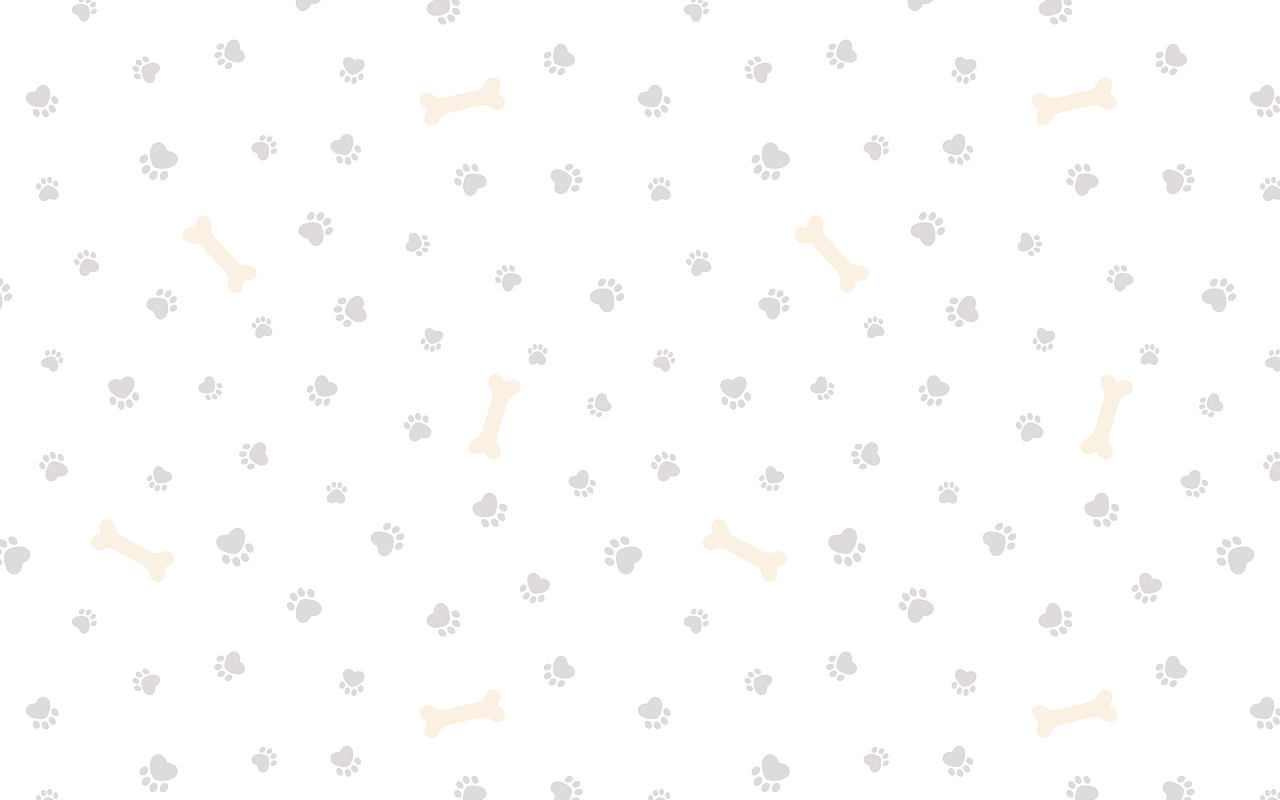
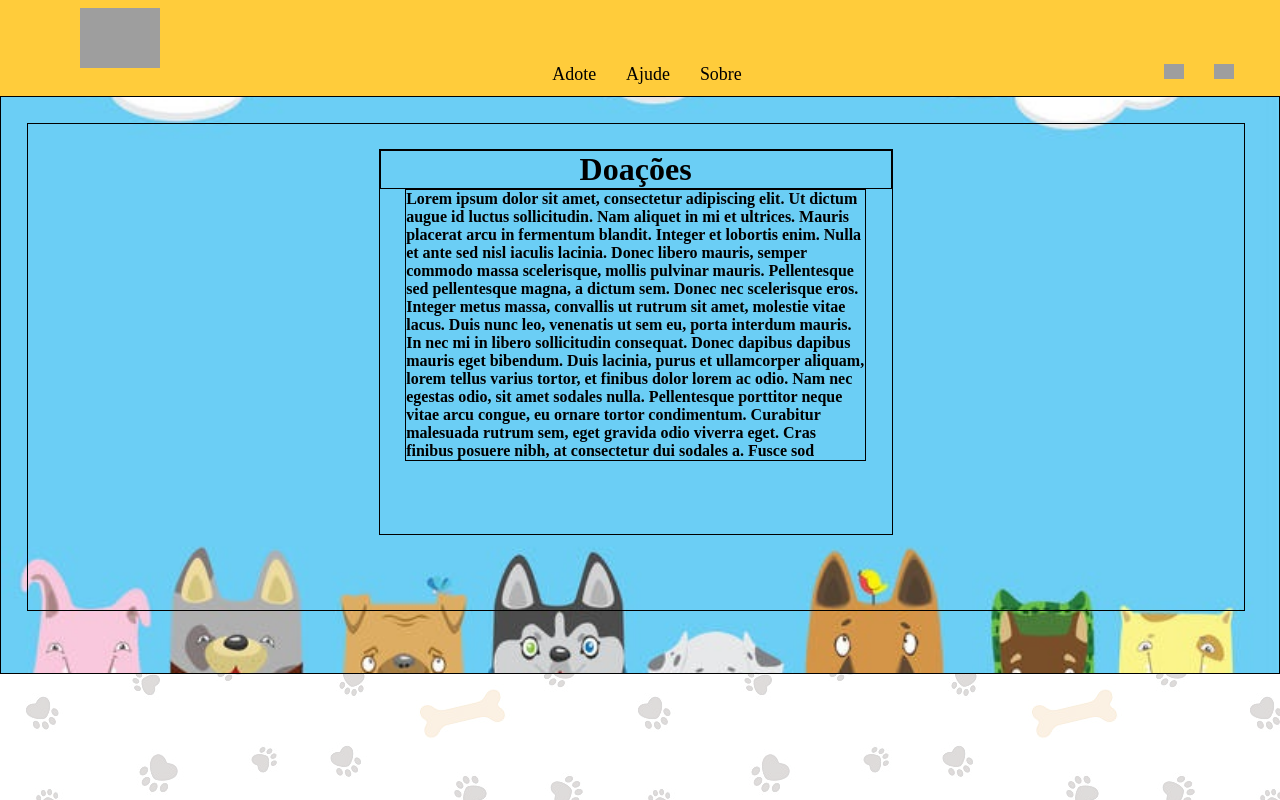
Before and after one commit to amedeirosg/irmaoanimalPL, a React (Create React App) app: page /ajude in a window 1280 px wide. Before the commit this address had no page. Built offline with nearby package versions, Linux system fonts and the light colour scheme; grey boxes are pictures that could not be loaded; a web font is replaced by a local one.

Commit message:
creating help screen

```diff
--- a/src/App.js
+++ b/src/App.js
@@ -1,5 +1,6 @@
 import Conteudo from "./components/Conteudo.js";
 import Adote from "./components/Adote.js";
+import Ajude from "./components/Ajude.js";
 import { BrowserRouter as Router, Routes, Route } from "react-router-dom";
 function App() {
   return (
@@ -8,6 +9,7 @@ function App() {
         <Routes>
           <Route path="/" element={<Conteudo />} />
           <Route path="/adote" element={<Adote />} />
+          <Route path="/ajude" element={<Ajude />} />
         </Routes>
       </Router>
     </div>
--- a/src/components/Ajude.js
+++ b/src/components/Ajude.js
@@ -0,0 +1,43 @@
+import React from "react";
+import Header from "../components/Header.js";
+import fundoPets from "../imgs/pets-fundo-ajude.jpg";
+import "../styles/ajude.css";
+function Ajude() {
+  return (
+    <div className="container-ajude">
+      <Header />
+      <div className="container-doacoes">
+        <img id="img-fundo" src={fundoPets}></img>
+        <div className="container-informacoes">
+          <div className="doacoes">
+            <div className="doacoes-titulo">
+              <h1>Doações</h1>
+            </div>
+            <div className="doacoes-texto">
+              <h4>
+                Lorem ipsum dolor sit amet, consectetur adipiscing elit. Ut
+                dictum augue id luctus sollicitudin. Nam aliquet in mi et
+                ultrices. Mauris placerat arcu in fermentum blandit. Integer et
+                lobortis enim. Nulla et ante sed nisl iaculis lacinia. Donec
+                libero mauris, semper commodo massa scelerisque, mollis pulvinar
+                mauris. Pellentesque sed pellentesque magna, a dictum sem. Donec
+                nec scelerisque eros. Integer metus massa, convallis ut rutrum
+                sit amet, molestie vitae lacus. Duis nunc leo, venenatis ut sem
+                eu, porta interdum mauris. In nec mi in libero sollicitudin
+                consequat. Donec dapibus dapibus mauris eget bibendum. Duis
+                lacinia, purus et ullamcorper aliquam, lorem tellus varius
+                tortor, et finibus dolor lorem ac odio. Nam nec egestas odio,
+                sit amet sodales nulla. Pellentesque porttitor neque vitae arcu
+                congue, eu ornare tortor condimentum. Curabitur malesuada rutrum
+                sem, eget gravida odio viverra eget. Cras finibus posuere nibh,
+                at consectetur dui sodales a. Fusce sod
+              </h4>
+            </div>
+          </div>
+        </div>
+      </div>
+    </div>
+  );
+}
+
+export default Ajude;
--- a/src/components/Header.js
+++ b/src/components/Header.js
@@ -24,7 +24,7 @@ function Header() {
         </div>
         <div className="acessos">
           <a href="/adote">Adote</a>
-          <a href="#">Ajude</a>
+          <a href="/ajude">Ajude</a>
           <a href="#">Sobre</a>
         </div>
         <div className="redes-sociais">
--- a/src/styles/adote.css
+++ b/src/styles/adote.css
@@ -98,7 +98,7 @@
   transition: 1s;
   color:white;
   border:2px solid black;
-  box-shadow: inset 10vw 0 0 0 #ffcc3b
+  box-shadow: inset 10vw 0 0 0 #ffcc3b;
 }
 .container-info-body2{
   display:flex;
--- /dev/null
+++ b/src/styles/ajude.css
@@ -0,0 +1,46 @@
+.container-ajude{
+    user-select: none;
+}
+
+.container-doacoes{
+    border:1px solid black;
+    height:45vw;
+    position:relative;
+}
+
+#img-fundo{
+    width:100%;
+    height: 100%;
+    object-fit: cover;
+}
+
+.container-informacoes{
+    border:1px solid black;
+    display:flex;
+    justify-content: space-around;
+    position: absolute;
+    top:0;
+    width:95vw;
+    height:38vw;
+    margin: 2vw;
+}
+
+.doacoes{
+    border:1px solid black;
+    margin-top: 2vw;
+    width: 40vw;
+    max-height: 30vw;
+}
+
+.doacoes-titulo{
+    border:1px solid black;
+    display:flex;
+    justify-content: center;
+}
+
+.doacoes-texto{
+    border:1px solid black;
+    margin: 0 2vw 2vw 2vw;
+    max-height: 25vw;
+    overflow: hidden;
+}
```
Also changed, not shown: src/imgs/pets-fundo-ajude.jpg (added).
